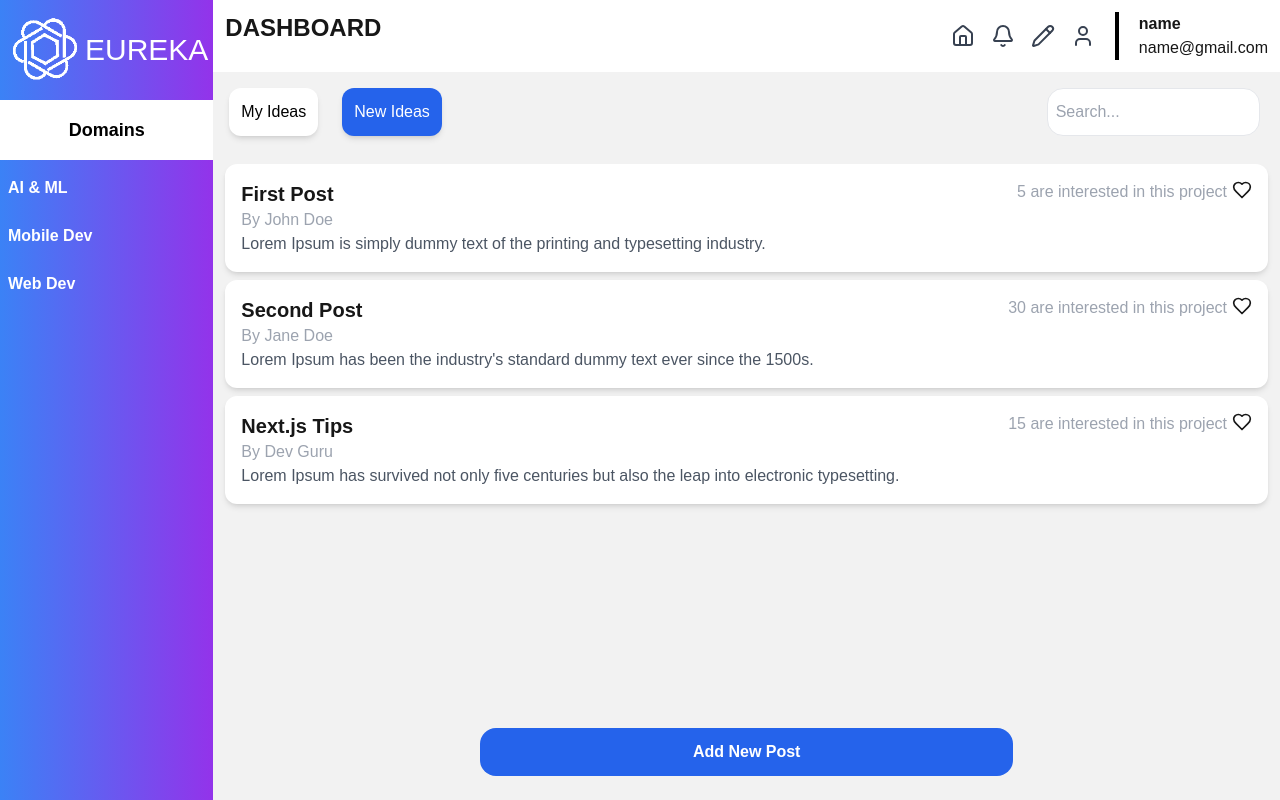
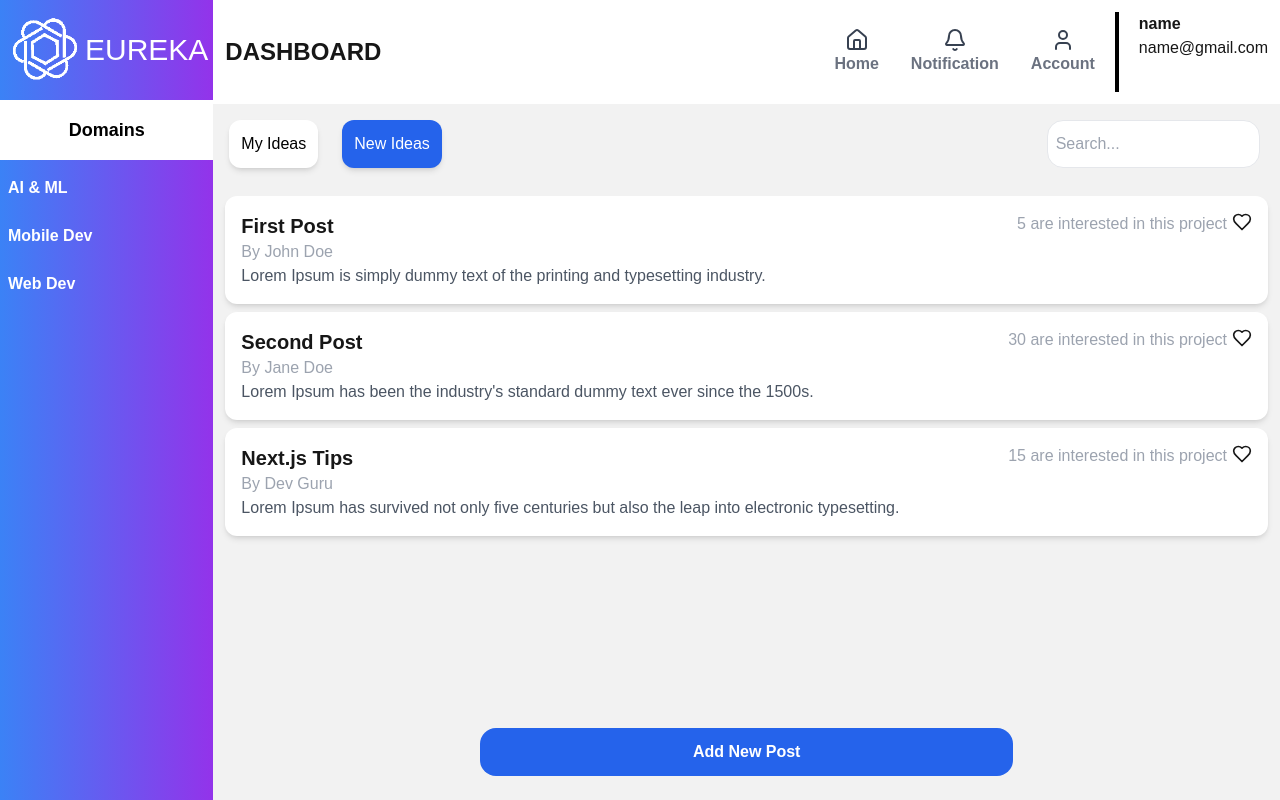
Before and after one commit to PinJinx/Eureka, a Next.js app in the folder frontend/: page /dashboard in a window 1280 px wide. Built offline with nearby package versions, Linux system fonts and the light colour scheme.

Commit message:
Task bar

```diff
--- a/frontend/app/dashboard/page.tsx
+++ b/frontend/app/dashboard/page.tsx
@@ -2,6 +2,7 @@
 import Image from "next/image";
 import { useState } from "react";
 import { Heart, X, House, Bell, Pencil, User } from "lucide-react";
+import Router, { useRouter } from "next/navigation";
 
 export default function Dashboard() {
   const [search, setSearch] = useState("");
@@ -14,6 +15,9 @@ export default function Dashboard() {
     tags: ["AI", "ML", "Web", "DeepNet", "Blockchain"],
     comments: [[""]],
   });
+  const router = useRouter();
+  const [isClicked, setIsClicked] = useState(false);
+
   const [posts, setPosts] = useState([
     {
       title: "First Post",
@@ -114,9 +118,22 @@ export default function Dashboard() {
                     </span>
                   ))}
                 </div>
-                <h1 className="font-semibold mt-5">
-                  {selectedPost.interested} people are interested in this idea.
+                <h1 className="font-semibold my-5">
+                  People who are interested in this idea:
                 </h1>
+                <text className="font-semibold overflow-y-scroll h-30">
+                  Name , Name
+                </text>
+                <button
+                  className={`w-full p-3 font-semibold rounded-md mt-7 transition-colors ${
+                    !isClicked
+                      ? "bg-gray-500 hover:bg-gray-700"
+                      : "bg-blue-600 hover:bg-blue-800"
+                  } text-white`}
+                  onClick={() => setIsClicked(!isClicked)}
+                >
+                  {isClicked?"I'm Interested":"Not Interested"}
+                </button>
               </div>
             </div>
           </div>
@@ -187,14 +204,39 @@ export default function Dashboard() {
       {/* Main Content */}
       <div className="flex-1 flex flex-col pb-6 space-y-4">
         {/* Name Bar & Search */}
-        <div className="pt-3 pb-3 bg-white flex justify-between">
+        <div className="pt-3 pb-3 bg-white flex justify-between items-center">
           <h1 className="text-2xl pl-3 font-bold">DASHBOARD</h1>
           <div className="flex gap-5">
-            <div className="flex items-center gap-4">
-              <House className="w-6 h-6 text-gray-700 cursor-pointer hover:text-black" />
-              <Bell className="w-6 h-6 text-gray-700 cursor-pointer hover:text-black" />
-              <Pencil className="w-6 h-6 text-gray-700 cursor-pointer hover:text-black" />
-              <User className="w-6 h-6 text-gray-700 cursor-pointer hover:text-black" />
+            <div className="flex items-center gap-8 mt-4 text-gray-500">
+              <button
+                className="flex flex-col justify-around items-center  hover:text-black"
+                onClick={() => {
+                  router.push("/");
+                }}
+              >
+                <House className="w-6 h-6 text-gray-700 cursor-pointer" />
+                <h1 className="text-md  font-bold mb-4">Home</h1>
+              </button>
+
+              <button
+                className="flex flex-col justify-around items-center  hover:text-black"
+                onClick={() => {
+                  router.push("/dashboard");
+                }}
+              >
+                <Bell className="w-6 h-6 text-gray-700 cursor-pointer" />
+                <h1 className="text-md  font-bold mb-4">Notification</h1>
+              </button>
+
+              <button
+                className="flex flex-col justify-around items-center  hover:text-black"
+                onClick={() => {
+                  router.push("/dashboard");
+                }}
+              >
+                <User className="w-6 h-6 text-gray-700 cursor-pointer" />
+                <h1 className="text-md  font-bold mb-4">Account</h1>
+              </button>
             </div>
             <div className="border-black border-[2px]"></div>
             <div>
--- a/frontend/app/page.tsx
+++ b/frontend/app/page.tsx
@@ -1,9 +1,11 @@
 "use client";
-
+import Router, { useRouter } from "next/navigation";
 import Image from "next/image";
 import { Bell, Pencil, House, User } from "lucide-react";
+import Dashboard from "./dashboard/page";
 
 export default function Home() {
+  const router = useRouter();
   return (
     <main className="font-sans">
       <div className="topbar w-full h-[10vh] flex items-center justify-between px-6 bg-white shadow-md">
@@ -15,19 +17,39 @@ export default function Home() {
             height={50}
           />
         </div>
-        <div className="flex items-center gap-4">
-          <House className="w-6 h-6 text-gray-700 cursor-pointer hover:text-black" />
-          <Bell className="w-6 h-6 text-gray-700 cursor-pointer hover:text-black" />
-          <Pencil className="w-6 h-6 text-gray-700 cursor-pointer hover:text-black" />
-          <User className="w-6 h-6 text-gray-700 cursor-pointer hover:text-black" />
+        <div className="flex items-center gap-8 mt-4 text-gray-500">
+          <button
+            className="flex flex-col justify-around items-center  hover:text-black"
+            onClick={() => {
+              router.push("/dashboard");
+            }}
+          >
+            <Pencil className="w-6 h-6 text-gray-700 cursor-pointer" />
+            <h1 className="text-md  font-bold mb-4">Dashboard</h1>
+          </button>
+          <button
+            className="flex flex-col justify-around items-center  hover:text-black"
+            onClick={() => {
+              router.push("/dashboard");
+            }}>
+            <User className="w-6 h-6 text-gray-700 cursor-pointer" />
+            <h1 className="text-md  font-bold mb-4">Login</h1>
+          </button>
         </div>
       </div>
       <section className="hero h-[80vh] flex flex-col items-center justify-center text-center bg-gradient-to-r from-blue-500 to-purple-600 text-white">
-        <h1 className="text-5xl font-bold mb-4">Unite Innovators and Creators</h1>
+        <h1 className="text-5xl font-bold mb-4">
+          Unite Innovators and Creators
+        </h1>
         <p className="text-xl mb-6">
           Share ideas, find collaborators, and bring projects to life.
         </p>
-        <button className="px-6 py-3 bg-white text-blue-600 font-semibold rounded-full shadow-md hover:bg-gray-100">
+        <button
+          onClick={() => {
+            router.push("/dashboard");
+          }}
+          className="px-6 py-3 bg-white text-blue-600 font-semibold rounded-full shadow-md hover:bg-gray-100"
+        >
           Get Started
         </button>
       </section>
@@ -39,7 +61,10 @@ export default function Home() {
             <div className="feature-item">
               <Pencil className="w-12 h-12 mx-auto text-blue-600 mb-4" />
               <h3 className="text-xl font-semibold mb-2">Share Your Ideas</h3>
-              <p>Post and categorize your innovative concepts to attract collaborators.</p>
+              <p>
+                Post and categorize your innovative concepts to attract
+                collaborators.
+              </p>
             </div>
             <div className="feature-item">
               <User className="w-12 h-12 mx-auto text-blue-600 mb-4" />
@@ -49,7 +74,10 @@ export default function Home() {
             <div className="feature-item">
               <Bell className="w-12 h-12 mx-auto text-blue-600 mb-4" />
               <h3 className="text-xl font-semibold mb-2">Stay Updated</h3>
-              <p>Receive notifications about project updates and new opportunities.</p>
+              <p>
+                Receive notifications about project updates and new
+                opportunities.
+              </p>
             </div>
           </div>
         </div>
@@ -60,17 +88,25 @@ export default function Home() {
           <h2 className="text-3xl font-bold mb-8">How It Works</h2>
           <div className="grid grid-cols-1 md:grid-cols-3 gap-8">
             <div className="step-item">
-              <div className="step-number text-4xl font-bold text-blue-600 mb-4">1</div>
+              <div className="step-number text-4xl font-bold text-blue-600 mb-4">
+                1
+              </div>
               <h3 className="text-xl font-semibold mb-2">Sign Up</h3>
               <p>Create an account to join the community.</p>
             </div>
             <div className="step-item">
-              <div className="step-number text-4xl font-bold text-blue-600 mb-4">2</div>
-              <h3 className="text-xl font-semibold mb-2">Share or Explore Ideas</h3>
+              <div className="step-number text-4xl font-bold text-blue-600 mb-4">
+                2
+              </div>
+              <h3 className="text-xl font-semibold mb-2">
+                Share or Explore Ideas
+              </h3>
               <p>Post your own ideas or find projects that interest you.</p>
             </div>
             <div className="step-item">
-              <div className="step-number text-4xl font-bold text-blue-600 mb-4">3</div>
+              <div className="step-number text-4xl font-bold text-blue-600 mb-4">
+                3
+              </div>
               <h3 className="text-xl font-semibold mb-2">Collaborate</h3>
               <p>Connect with others and start working together.</p>
             </div>
@@ -81,7 +117,9 @@ export default function Home() {
       <section className="cta py-12 bg-blue-600 text-white text-center">
         <div className="container mx-auto">
           <h2 className="text-3xl font-bold mb-4">Ready to Collaborate?</h2>
-          <p className="mb-6">Join CollabIdeas today and turn your ideas into reality.</p>
+          <p className="mb-6">
+            Join CollabIdeas today and turn your ideas into reality.
+          </p>
           <button className="px-6 py-3 bg-white text-blue-600 font-semibold rounded-full shadow-md hover:bg-gray-100">
             Join Now
           </button>
```
